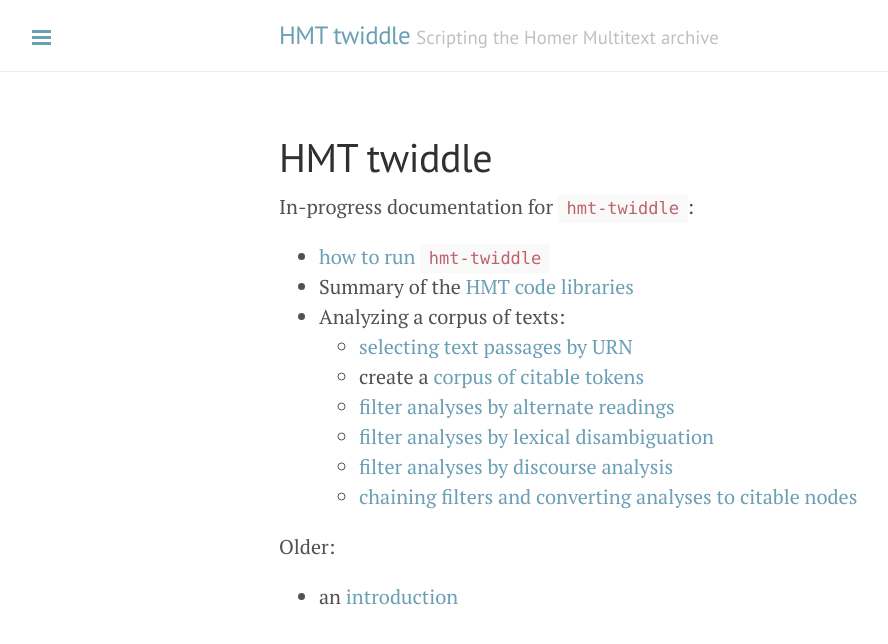
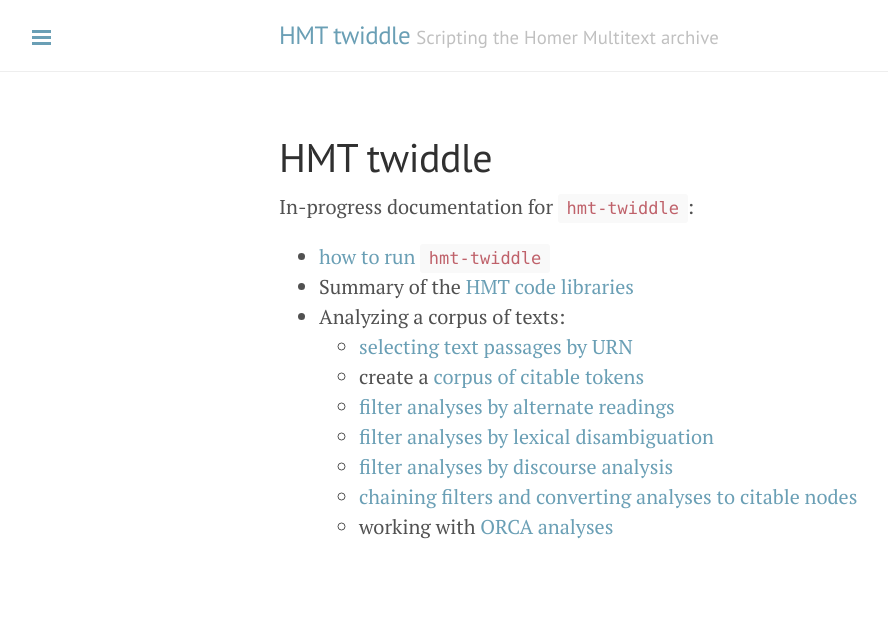
Before and after one commit to homermultitext/hmt-twiddle, a Jekyll site: the page built from docs/index.md, in a window 1280 px wide. Shown: the top 644 px of the page, without its empty margins (1-889 px from the left). Built offline with Jekyll 4.4.1, drawn with Linux system fonts in a browser that asks for light colours.

Commit message:
Add link from index page

```diff
--- a/docs/index.md
+++ b/docs/index.md
@@ -14,8 +14,4 @@ In-progress documentation for `hmt-twiddle`:
     -  [filter analyses by lexical disambiguation](lexdisambiguation)
     -  [filter analyses by discourse analysis](discourseanalysis)
     -  [chaining filters and converting analyses to citable nodes](chainingfilters)
-
-
-Older:
-
--  an [introduction](intro)
+    -  working with [ORCA analyses](orca)
```
